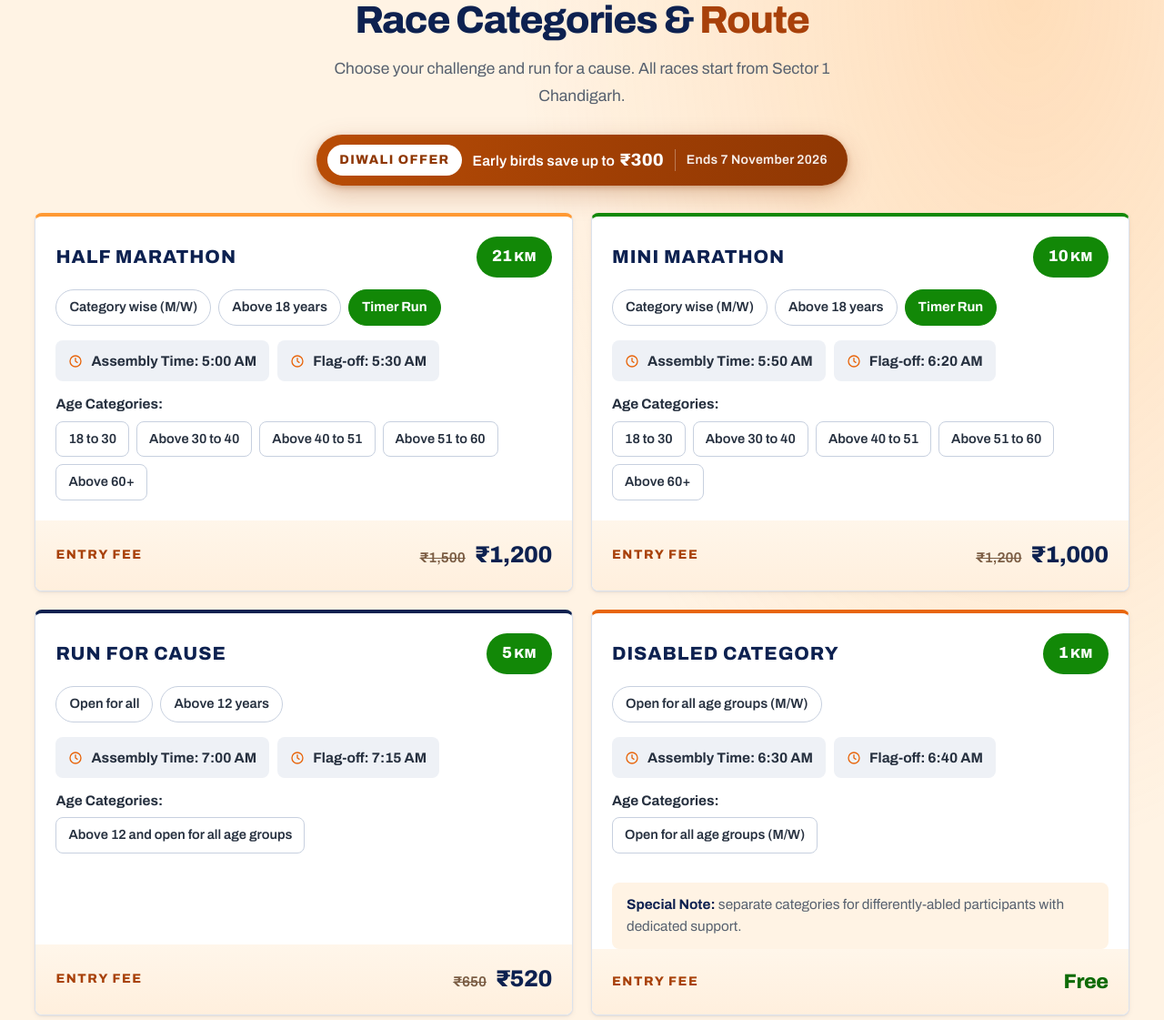
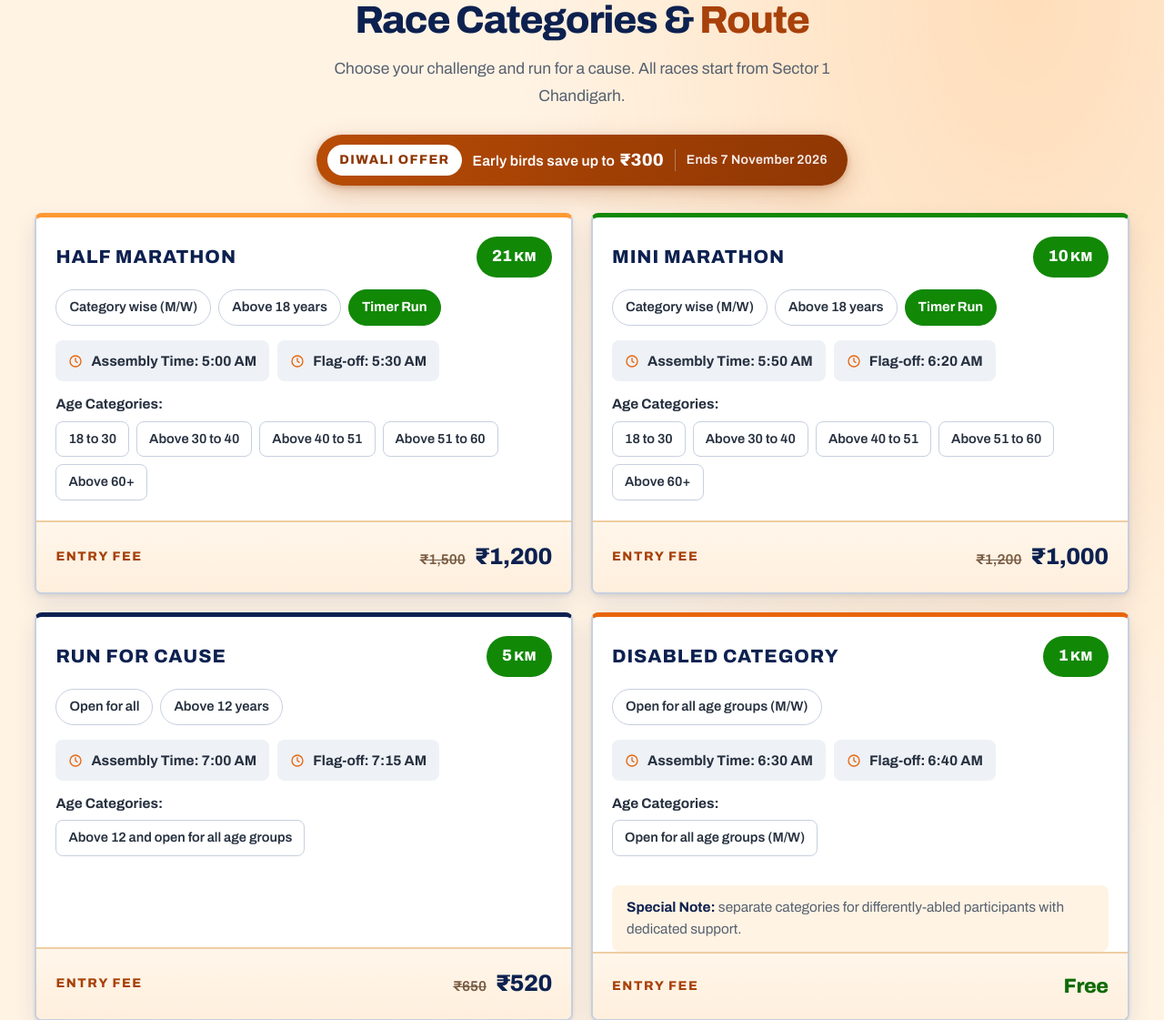
Before and after one commit to prmdigital/Milkha-Singh-Legacy-Marathon-2026, a PHP site: page / in a window 1280 px wide. Shown: the part 4692-5813 px from the top of the page at 91% size. Run offline with PHP 8.4, Linux system fonts and the light colour scheme.

Commit message:
Use the new lockup and favicon, and strengthen the card borders
The new horizontal lockup goes on the nav of every public page. The footer's
white version and both admin pages keep the logo they had, as asked, so the new
file sits alongside the old one rather than replacing it.

Generated at 900x301 from the 2170px original — the nav renders it at 161x54,
so that is still over five times the density it needs — and the width/height
attributes were updated with it. Left at the old 600x200 the browser reserves a
box of the wrong shape and the header jumps as the image lands.

The favicon emblem is 597x725, so it is padded onto a square canvas rather than
squashed into one: 512px for the tab, 180px as an apple-touch-icon, which the
pages did not have at all before.

Cards: 1px borders on --shadow-soft had them reading as areas of the page
rather than objects on it. 2px sides, a 5px coloured cap, --shadow at rest and
--shadow-lift on hover. The entry-fee band takes a 2px saffron edge of its own,
which it can carry now that the chips above finish 22px clear of it — that
clearance is what the old hairline lacked. The band's negative margins were
re-measured against the new padding so it still bleeds exactly to the card's
inner edge, 2px each side.

Co-Authored-By: Claude Opus 5 <noreply@anthropic.com>

```diff
--- a/admin/audit.php
+++ b/admin/audit.php
@@ -30,7 +30,7 @@ $labels = [
 <meta name="viewport" content="width=device-width, initial-scale=1">
 <meta name="robots" content="noindex, nofollow">
 <title>Activity &middot; Marathon Admin</title>
-<link rel="stylesheet" href="assets/admin.css?v=20260907-17">
+<link rel="stylesheet" href="assets/admin.css?v=20260907-18">
 </head>
 <body>
 
--- a/admin/auth.php
+++ b/admin/auth.php
@@ -180,7 +180,7 @@ function require_can(string $permission): void
         no_store();
         header('Content-Type: text/html; charset=utf-8');
         echo '<!doctype html><meta charset="utf-8"><title>Not allowed</title>'
-           . '<link rel="stylesheet" href="assets/admin.css?v=20260907-17">'
+           . '<link rel="stylesheet" href="assets/admin.css?v=20260907-18">'
            . '<main class="wrap"><p class="empty">'
            . 'Your account does not have access to that. '
            . '<a href="index.php">Back to registrations</a>.'
--- a/admin/hash-tool.php
+++ b/admin/hash-tool.php
@@ -34,7 +34,7 @@ if (($_SERVER['REQUEST_METHOD'] ?? '') === 'POST') {
 <meta name="viewport" content="width=device-width, initial-scale=1">
 <meta name="robots" content="noindex, nofollow">
 <title>Create admin password</title>
-<link rel="stylesheet" href="assets/admin.css?v=20260907-17">
+<link rel="stylesheet" href="assets/admin.css?v=20260907-18">
 </head>
 <body class="login-body">
 <main class="login">
--- a/admin/index.php
+++ b/admin/index.php
@@ -78,7 +78,7 @@ foreach (['gender', 'tshirt', 'city', 'age_min', 'age_max', 'id_proof'] as $k) {
 <meta name="viewport" content="width=device-width, initial-scale=1">
 <meta name="robots" content="noindex, nofollow">
 <title>Registrations &middot; Marathon Admin</title>
-<link rel="stylesheet" href="assets/admin.css?v=20260907-17">
+<link rel="stylesheet" href="assets/admin.css?v=20260907-18">
 </head>
 <body>
 
--- a/admin/login.php
+++ b/admin/login.php
@@ -72,7 +72,7 @@ $csrf = csrf_token();
 <meta name="viewport" content="width=device-width, initial-scale=1">
 <meta name="robots" content="noindex, nofollow">
 <title>Sign in · Marathon Admin</title>
-<link rel="stylesheet" href="assets/admin.css?v=20260907-17">
+<link rel="stylesheet" href="assets/admin.css?v=20260907-18">
 </head>
 <body class="login-body">
 
--- a/admin/password.php
+++ b/admin/password.php
@@ -53,7 +53,7 @@ if (($_SERVER['REQUEST_METHOD'] ?? '') === 'POST' && !$isBootstrap) {
 <meta name="viewport" content="width=device-width, initial-scale=1">
 <meta name="robots" content="noindex, nofollow">
 <title>Your password &middot; Marathon Admin</title>
-<link rel="stylesheet" href="assets/admin.css?v=20260907-17">
+<link rel="stylesheet" href="assets/admin.css?v=20260907-18">
 </head>
 <body>
 
--- a/admin/settings.php
+++ b/admin/settings.php
@@ -175,7 +175,7 @@ function secret_state($v): string
 <meta name="viewport" content="width=device-width, initial-scale=1">
 <meta name="robots" content="noindex, nofollow">
 <title>Settings &middot; Marathon Admin</title>
-<link rel="stylesheet" href="assets/admin.css?v=20260907-17">
+<link rel="stylesheet" href="assets/admin.css?v=20260907-18">
 </head>
 <body>
 
--- a/admin/sponsors.php
+++ b/admin/sponsors.php
@@ -105,7 +105,7 @@ $filtered = ($fStatus !== '' || $fTier !== '' || $q !== '');
 <meta name="viewport" content="width=device-width, initial-scale=1">
 <meta name="robots" content="noindex, nofollow">
 <title>Sponsors &middot; Marathon Admin</title>
-<link rel="stylesheet" href="assets/admin.css?v=20260907-17">
+<link rel="stylesheet" href="assets/admin.css?v=20260907-18">
 </head>
 <body>
 
--- a/admin/users.php
+++ b/admin/users.php
@@ -164,7 +164,7 @@ $csrf = csrf_token();
 <meta name="viewport" content="width=device-width, initial-scale=1">
 <meta name="robots" content="noindex, nofollow">
 <title>Users &middot; Marathon Admin</title>
-<link rel="stylesheet" href="assets/admin.css?v=20260907-17">
+<link rel="stylesheet" href="assets/admin.css?v=20260907-18">
 </head>
 <body>
 
--- a/admin/view.php
+++ b/admin/view.php
@@ -61,7 +61,7 @@ if (!$r) {
 <meta name="viewport" content="width=device-width, initial-scale=1">
 <meta name="robots" content="noindex, nofollow">
 <title><?= isset($notFound) ? 'Not found' : h($r['full_name']) ?> &middot; Marathon Admin</title>
-<link rel="stylesheet" href="assets/admin.css?v=20260907-17">
+<link rel="stylesheet" href="assets/admin.css?v=20260907-18">
 </head>
 <body>
 
--- a/assets/css/styles.css
+++ b/assets/css/styles.css
@@ -777,18 +777,26 @@ body::before {
   gap: 20px;
 }
 
+/* 2px on every side and a 5px coloured cap, on --shadow rather than the soft
+   one: at 1px and --shadow-soft the cards were reading as areas of the page
+   rather than as objects sitting on it. The full-bleed fee band is measured off
+   this padding, so the two move together. */
 .race-card {
   display: flex; flex-direction: column;
-  padding: 22px 22px 24px;
+  padding: 21px 21px 23px;
   background: #fff;
-  border: 1px solid var(--border);
-  border-top: 4px solid var(--saffron);
+  border: 2px solid var(--border-strong);
+  border-top: 5px solid var(--saffron);
   border-radius: var(--radius-lg);
-  box-shadow: var(--shadow-soft);
-  transition: border-color .22s var(--ease), box-shadow .22s var(--ease);
-}
-.race-card:hover { box-shadow: 0 10px 28px rgba(18,41,91,.09); transform: translateY(-2px); }
-.race-card { transition: border-color .22s var(--ease), box-shadow .22s var(--ease), transform .22s var(--ease); }
+  box-shadow: var(--shadow);
+  transition: border-color .22s var(--ease), box-shadow .22s var(--ease),
+              transform .22s var(--ease);
+}
+.race-card:hover {
+  border-color: #B7C2D4;
+  box-shadow: var(--shadow-lift);
+  transform: translateY(-3px);
+}
 .race-card--mini  { border-top-color: var(--green); }
 .race-card--cause { border-top-color: var(--navy); }
 .race-card--para  { border-top-color: var(--saffron-deep); }
@@ -879,9 +887,10 @@ body::before {
 .race-card__fee {
   display: flex; align-items: center; justify-content: space-between;
   gap: 12px; flex-wrap: wrap;
-  margin: auto -22px -24px; padding: 16px 22px 17px;
+  margin: auto -21px -23px; padding: 16px 21px 17px;
   background: linear-gradient(180deg, #FFF6EA 0%, #FFEFDD 100%);
-  border-radius: 0 0 calc(var(--radius-lg) - 1px) calc(var(--radius-lg) - 1px);
+  border-top: 2px solid #EFCEA1;
+  border-radius: 0 0 calc(var(--radius-lg) - 2px) calc(var(--radius-lg) - 2px);
 }
 .race-card__ages { margin-bottom: 22px; }
 
--- a/index.html
+++ b/index.html
@@ -28,11 +28,12 @@
 <meta name="twitter:description" content="20 December 2026, Chandigarh. One Run. One Pledge. One Nation." />
 <meta name="twitter:image" content="https://milkhasinghlegacymarathon.com/images/og-banner.svg" />
 
-<link rel="icon" href="images/favicon.svg" type="image/svg+xml" />
+<link rel="icon" href="images/favicon.png?v=2026" type="image/png" sizes="512x512" />
+<link rel="apple-touch-icon" href="images/apple-touch-icon.png?v=2026" />
 <link rel="preconnect" href="https://fonts.googleapis.com" />
 <link rel="preconnect" href="https://fonts.gstatic.com" crossorigin />
 <link href="https://fonts.googleapis.com/css2?family=Archivo:wght@400;500;600;700;800&display=swap" rel="stylesheet" />
-<link rel="stylesheet" href="assets/css/styles.css?v=20260907-17" />
+<link rel="stylesheet" href="assets/css/styles.css?v=20260907-18" />
 
 <!-- Event schema: this is what makes Google show your date + venue in search results. -->
 <script type="application/ld+json">
@@ -75,9 +76,9 @@
 <header class="nav" id="nav">
   <div class="wrap nav__inner">
     <a class="nav__brand" href="#hero">
-      <img class="nav__logo" src="images/logo-lockup.png"
+      <img class="nav__logo" src="images/logo-lockup-2026.png"
            alt="The Flying Sikh Milkha Singh Legacy Marathon 2026"
-           width="600" height="200" />
+           width="900" height="301" />
     </a>
 
     <nav class="nav__links" id="navLinks" aria-label="Main">
@@ -1048,7 +1049,7 @@
   <svg viewBox="0 0 24 24" aria-hidden="true"><path d="M12 19V5M5 12l7-7 7 7"/></svg>
 </button>
 
-<script src="assets/js/main.js?v=20260907-17" defer></script>
-<script src="assets/js/register.js?v=20260907-17" defer></script>
+<script src="assets/js/main.js?v=20260907-18" defer></script>
+<script src="assets/js/register.js?v=20260907-18" defer></script>
 </body>
 </html>
--- a/setup.php
+++ b/setup.php
@@ -434,7 +434,7 @@ $e = static function (string $s): string {
 <meta name="viewport" content="width=device-width, initial-scale=1">
 <meta name="robots" content="noindex, nofollow">
 <title>Setup &middot; Milkha Singh Legacy Marathon</title>
-<link rel="stylesheet" href="admin/assets/admin.css?v=20260907-17">
+<link rel="stylesheet" href="admin/assets/admin.css?v=20260907-18">
 <style>
   .setup { max-width: 720px; margin: 40px auto; padding: 0 20px 80px; }
   .setup h1 { color: var(--navy); margin: 0 0 6px; }
```
Also changed, not shown: privacy-policy.html (+5 -4 lines), refund-policy.html (+5 -4 lines), sponsor.html (+6 -5 lines), terms-conditions.html (+5 -4 lines), images/apple-touch-icon.png (added), images/favicon.png (added), images/logo-lockup-2026.png (added).
